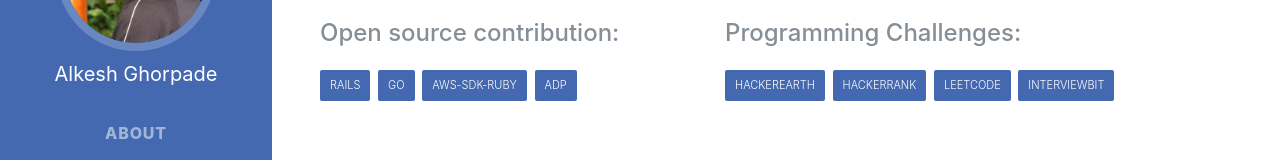
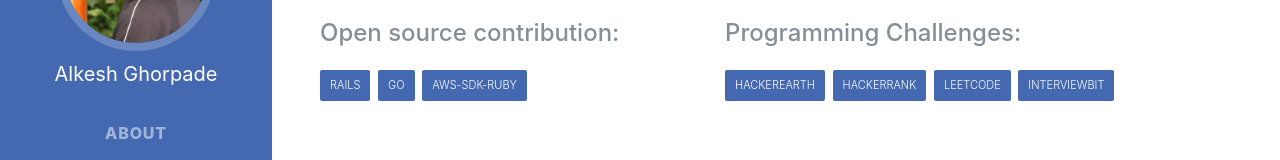
Before and after one commit to alkesh26/me, a plain HTML site: page index.html in a window 1280 px wide. Shown: the part 322-482 px from the top of the page. Drawn offline with nearby package versions, Linux system fonts and the light colour scheme; files whose address does not match are found by name; a web font is replaced by a local one.

Commit message:
removed ADP

```diff
--- a/index.html
+++ b/index.html
@@ -85,8 +85,6 @@
                 <a href="https://go-review.googlesource.com/q/alkesh26" class="bg-primary" target="_blank">Go</a>
                 <a href="https://github.com/aws/aws-sdk-ruby/pulls?q=is%3Apr+author%3Aalkesh26+is%3Aclosed"
                   class="bg-primary" target="_blank">aws-sdk-ruby</a>
-                <a href="https://github.com/alkesh26/adp" class="bg-primary adp" target="_blank" data-toggle="tooltip"
-                  title="Work in progress!">adp</a>
               </div>
           </div>
           <div class="inline-block">
```
